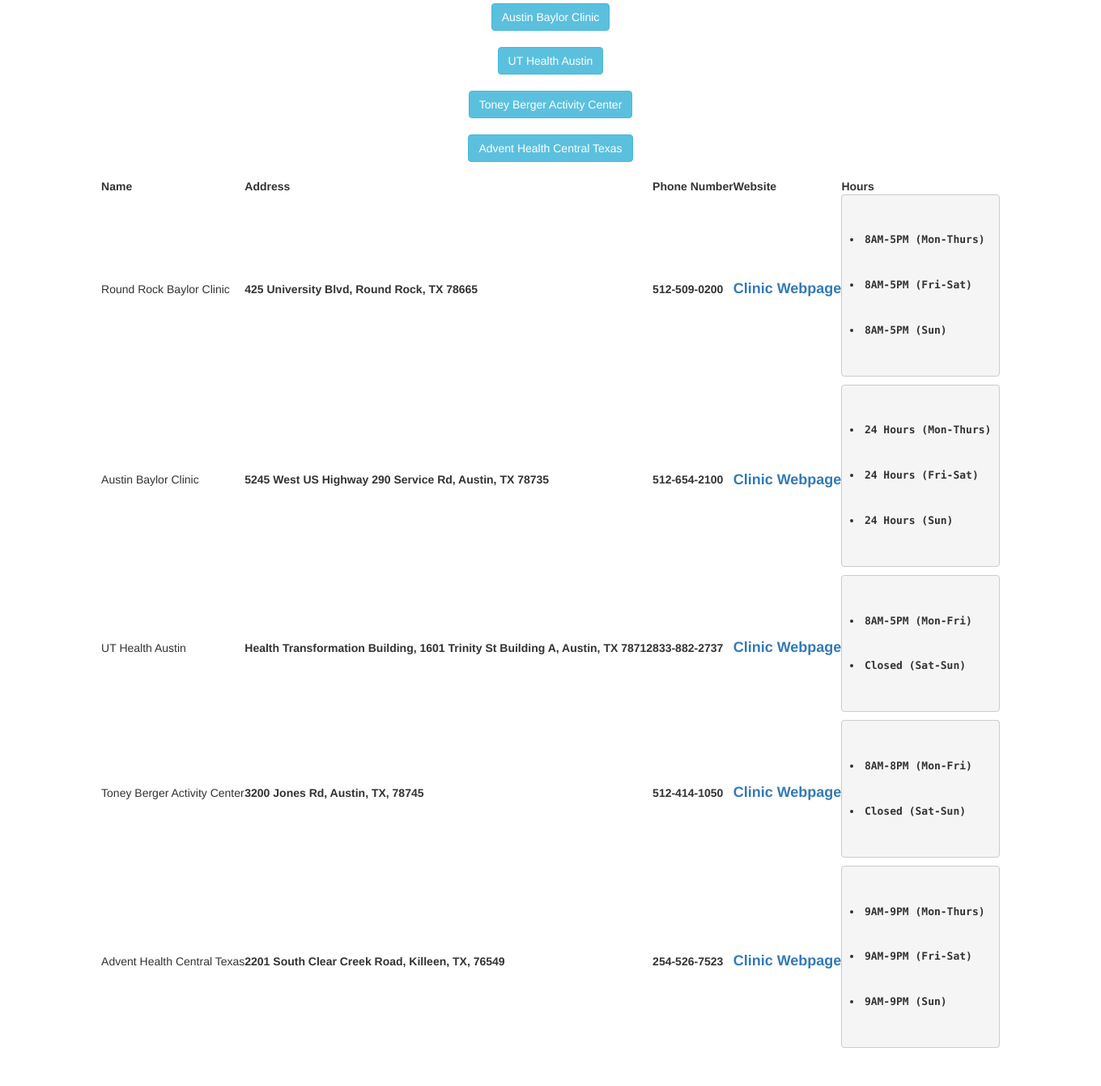
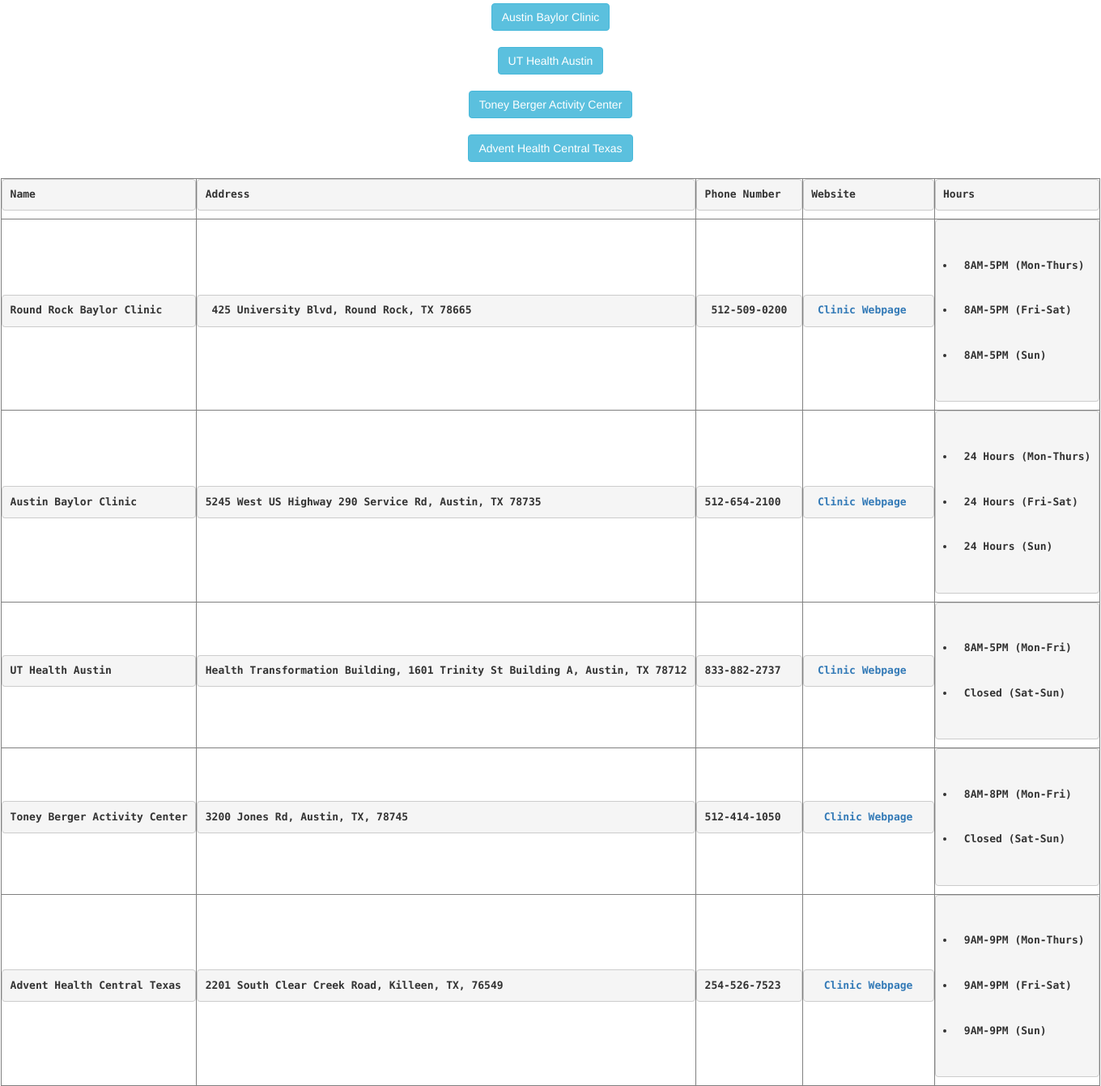
Before and after one commit to hmallidi/quarantine-fighter, a Flask app: page /healthcare in a window 1360 px wide. Shown: the part 172-1513 px from the top of the page at 81% size. Before the commit the page ends 1466 px from the top, so only its background shows below. Run offline with Flask 2, Linux system fonts and the light colour scheme; some libraries are stand-ins or nearby versions; some web fonts are replaced.

Commit message:
Added table, not sorting yet

```diff
--- a/templates/healthcare.html
+++ b/templates/healthcare.html
@@ -13,6 +13,7 @@
         <script src="https://maxcdn.bootstrapcdn.com/bootstrap/3.4.1/js/bootstrap.min.js"></script>
     </head>
     <body>
+
         <!-- Create the standard navigation bar across all pages -->
         <nav class = "navbar navbar-default">
             <div class="container">
@@ -49,178 +50,183 @@
         <center><h1> COVID-19 Testing Locations Currently Open: </center>
 
         <center>
+        <table id = "healthTable">
         <table class="searchable sortable">
+        <script src="sorttable.js"></script>
+        <table border=1 height = 25% width=25%>
+
             <thead>
             <tr>
-                <th>Name</th>
-                <th>Address</th>
-                <th>Phone Number</th>
-                <th>Website</th>
-                <th>Hours</th>
+                <th><pre>Name</pre></th>
+                <th><pre>Address</pre></th>
+                <th><pre>Phone Number</pre></th>
+                <th><pre>Website</pre></th>
+                <th><pre>Hours</pre></th>
             </tr>
             </thead>
             <tbody>
             <tr>
-            <td>Round Rock Baylor Clinic</td>
-            <th>425 University Blvd, Round Rock, TX 78665</th>
-            <th>512-509-0200</th>
-            <th>  <a href="https://www.bswhealth.com/locations/round-rock-425-university-clinic/?y_source=1_MTM0MTE2MzgtNzE1LWxvY2F0aW9uLndlYnNpdGU=" target="_blank"><font size = "+1"> Clinic Webpage</font></a>  </th>
+            <td> <pre><b>Round Rock Baylor Clinic </b></pre></td>
+            <th> <pre> 425 University Blvd, Round Rock, TX 78665 </pre></th>
+            <th> <pre> 512-509-0200 </pre></th>
+            <th>  <pre><a href="https://www.bswhealth.com/locations/round-rock-425-university-clinic/?y_source=1_MTM0MTE2MzgtNzE1LWxvY2F0aW9uLndlYnNpdGU=" target="_blank"><font size = "-1"> Clinic Webpage</font></a>   </pre></th>
             <th>
                 <pre>
-                    <li>8AM-5PM (Mon-Thurs)</li>
-                    <li>8AM-5PM (Fri-Sat)</li>
-                    <li>8AM-5PM (Sun)</li>
+                    <li> 8AM-5PM (Mon-Thurs)</li>
+                    <li> 8AM-5PM (Fri-Sat)</li>
+                    <li> 8AM-5PM (Sun)</li>
                 </pre>
             </th>
             </tr>
 
             <tr>
-            <td>Austin Baylor Clinic</td>
-            <th>5245 West US Highway 290 Service Rd, Austin, TX 78735</th>
-            <th>512-654-2100</th>
-            <th> <a href="https://www.bswhealth.com/locations/austin-medical-center/" target="_blank"><font size = "+1"> Clinic Webpage</font></a>  </th>
+            <td> <pre><b>Austin Baylor Clinic</b></pre></td>
+            <th> <pre>5245 West US Highway 290 Service Rd, Austin, TX 78735</pre></th>
+            <th> <pre>512-654-2100</pre></th>
+            <th> <pre><a href="https://www.bswhealth.com/locations/austin-medical-center/" target="_blank"><font size = "-1"> Clinic Webpage</font></a></pre>  </th>
             <th>
                 <pre>
-                    <li>24 Hours (Mon-Thurs)</li>
-                    <li>24 Hours (Fri-Sat)</li>
-                    <li>24 Hours (Sun)</li>
+                    <li> 24 Hours (Mon-Thurs)</li>
+                    <li> 24 Hours (Fri-Sat)</li>
+                    <li> 24 Hours (Sun)</li>
                 </pre>
             </th>
             </tr>
 
             <tr>
-            <td>UT Health Austin</td>
-            <th>Health Transformation Building, 1601 Trinity St Building A, Austin, TX 78712</th>
-            <th>833-882-2737</th>
-            <th> <a href="https://uthealthaustin.org/" target="_blank"><font size = "+1"> Clinic Webpage</font></a> </th>
+            <td> <pre><b>UT Health Austin</b></pre></td>
+            <th> <pre>Health Transformation Building, 1601 Trinity St Building A, Austin, TX 78712</pre></th>
+            <th> <pre>833-882-2737</pre></th>
+            <th> <pre><a href="https://uthealthaustin.org/" target="_blank"><font size = "-1"> Clinic Webpage</font></a> </pre></th>
             <th>
                 <pre>
-                    <li>8AM-5PM (Mon-Fri)</li>
-                    <li>Closed (Sat-Sun)</li>
+                    <li> 8AM-5PM (Mon-Fri)</li>
+                    <li> Closed (Sat-Sun)</li>
                 </pre>
             </th>
             </tr>
 
             <tr>
-            <td>Toney Berger Activity Center</td>
-            <th>3200 Jones Rd, Austin, TX, 78745</th>
-            <th>512-414-1050</th>
-            <th>  <a href="https://www.austinisd.org/construction-management/bond/bond-and-construction-projects/burger-athletic-complex" target="_blank"><font size = "+1"> Clinic Webpage</font></a> </th>
+            <td> <pre><b>Toney Berger Activity Center</pre></b></td>
+            <th> <pre>3200 Jones Rd, Austin, TX, 78745</pre></th>
+            <th> <pre>512-414-1050</pre></th>
+            <th> <pre> <a href="https://www.austinisd.org/construction-management/bond/bond-and-construction-projects/burger-athletic-complex" target="_blank"><font size = "-1"> Clinic Webpage</font></a> </pre></th>
             <th>
                 <pre>
-                    <li>8AM-8PM (Mon-Fri)</li>
-                    <li>Closed (Sat-Sun)</li>
+                    <li> 8AM-8PM (Mon-Fri)</li>
+                    <li> Closed (Sat-Sun)</li>
                 </pre>
             </th>
             </tr>
 
             <tr>
-            <td>Advent Health Central Texas</td>
-            <th>2201 South Clear Creek Road, Killeen, TX, 76549</th>
-            <th>254-526-7523</th>
-            <th>   <a href="https://www.adventhealth.com/hospital/adventhealth-central-texas" target="_blank"><font size = "+1"> Clinic Webpage </font></a> </th>
+            <td> <pre><b>Advent Health Central Texas</b></pre></td>
+            <th> <pre>2201 South Clear Creek Road, Killeen, TX, 76549</pre></th>
+            <th> <pre>254-526-7523</pre></th>
+            <th>  <pre> <a href="https://www.adventhealth.com/hospital/adventhealth-central-texas" target="_blank"><font size = "-1"> Clinic Webpage </font></a> </pre></th>
             <th>
                 <pre>
-                    <li>9AM-9PM (Mon-Thurs)</li>
-                    <li>9AM-9PM (Fri-Sat)</li>
-                    <li>9AM-9PM (Sun)</li>
+                    <li> 9AM-9PM (Mon-Thurs)</li>
+                    <li> 9AM-9PM (Fri-Sat)</li>
+                    <li> 9AM-9PM (Sun)</li>
                 </pre>
             </th>
             </tr>
         </center>
 
 
+
         <center>
             <!-- Information and images and stuff for 3 restaurants -->
-            <button type="button" class="btn btn-info" data-toggle="collapse" data-target="#RoundRockBaylor">Round Rock Baylor Clinic</button>
+            <button type="button" class="btn btn-info" data-toggle="collapse" data-target="#RoundRockBaylor"> Round Rock Baylor Clinic</button>
             <div class = "collapse" id="RoundRockBaylor">
             <div class="testcenter" id="RoundRockBaylor">
                 <img src="../static/img/RoundRockBaylor.jpg" alt="Round Rock Baylor Clinic" style="width:25%" style = "height:25%">
                 <!-- Round Rock Baylor Clinic -->
-                <h2>Round Rock Baylor Clinic</h2>
-                <h3>425 University Blvd, Round Rock, TX 78665</h3>
+                <h2> Round Rock Baylor Clinic</h2>
+                <h3> 425 University Blvd, Round Rock, TX 78665</h3>
                 <h3> Phone Number: 512-509-0200</h3>
                 <!--FIX CENTER ALIGNMENT:-->
                 <a href="https://www.bswhealth.com/locations/round-rock-425-university-clinic/?y_source=1_MTM0MTE2MzgtNzE1LWxvY2F0aW9uLndlYnNpdGU=" target="_blank"><font size = "+1"> Clinic Webpage</font></a>
                 <ul>
-                    <h3>Hours</h3>
-                    <li>8AM-5PM (Mon-Thurs)</li>
-                    <li>8AM-5PM (Fri-Sat)</li>
-                    <li>8AM-5PM (Sun)</li>
+                    <h3> Hours</h3>
+                    <li> 8AM-5PM (Mon-Thurs)</li>
+                    <li> 8AM-5PM (Fri-Sat)</li>
+                    <li> 8AM-5PM (Sun)</li>
                 </ul>
             </div>
             </div>
             <br></br>
 
 
-            <button type="button" class="btn btn-info" data-toggle="collapse" data-target="#AustinBaylor">Austin Baylor Clinic</button>
+            <button type="button" class="btn btn-info" data-toggle="collapse" data-target="#AustinBaylor"> Austin Baylor Clinic</button>
             <div class = "collapse" id="AustinBaylor">
             <div class="testcenter" id="AustinBaylor">
                 <img src="../static/img/AustinBaylor.jpg" alt="Austin Baylor Clinic" style="width:25%" style = "height:25%">
                 <!-- Austin  Baylor Clinic -->
-                <h2>Austin Baylor Clinic</h2>
-                <h3>5245 West US Highway 290 Service Rd, Austin, TX 78735</h3>
+                <h2> Austin Baylor Clinic</h2>
+                <h3> 5245 West US Highway 290 Service Rd, Austin, TX 78735</h3>
                 <h3> Phone Number: 512-654-2100</h3>
                 <a href="https://www.bswhealth.com/locations/austin-medical-center/" target="_blank"><font size = "+1"> Clinic Webpage</font></a>
                 <ul>
-                    <h3>Hours</h3>
-                    <li>24 Hours (Mon-Thurs)</li>
-                    <li>24 Hours (Fri-Sat)</li>
-                    <li>24 Hours (Sun)</li>
+                    <h3> Hours</h3>
+                    <li> 24 Hours (Mon-Thurs)</li>
+                    <li> 24 Hours (Fri-Sat)</li>
+                    <li> 24 Hours (Sun)</li>
                 </ul>
             </div>
             </div>
             <br></br>
 
-            <button type="button" class="btn btn-info" data-toggle="collapse" data-target="#UTHealth">UT Health Austin</button>
+            <button type="button" class="btn btn-info" data-toggle="collapse" data-target="#UTHealth"> UT Health Austin</button>
             <div class = "collapse" id="UTHealth">
             <div class="testcenter" id="UTHealth">
                 <img src="../static/img/UTHealth.jpg" alt="UT Health Austin" style="width:25%" style = "height:25%">
                 <!-- UT Health -->
-                <h2>UT Health Austin</h2>
-                <h3>Health Transformation Building, 1601 Trinity St Building A, Austin, TX 78712</h3>
+                <h2> UT Health Austin</h2>
+                <h3> Health Transformation Building, 1601 Trinity St Building A, Austin, TX 78712</h3>
                 <h3> Phone Number: 833-882-2737</h3>
                 <a href="https://uthealthaustin.org/" target="_blank"><font size = "+1"> Clinic Webpage</font></a>
                 <ul>
-                    <h3>Hours</h3>
-                    <li>8AM-5PM (Mon-Fri)</li>
-                    <li>Closed (Sat-Sun)</li>
+                    <h3> Hours</h3>
+                    <li> 8AM-5PM (Mon-Fri)</li>
+                    <li> Closed (Sat-Sun)</li>
                 </ul>
             </div>
             </div>
             <br></br>
 
-            <button type="button" class="btn btn-info" data-toggle="collapse" data-target="#TonyBerger">Toney Berger Activity Center</button>
+            <button type="button" class="btn btn-info" data-toggle="collapse" data-target="#TonyBerger"> Toney Berger Activity Center</button>
             <div class = "collapse" id="TonyBerger">
             <div class="testcenter" id="TonyBerger">
                 <img src="../static/img/TonyBerger.jpg" alt="Toney Berger Activity Center" style="width:25%" style = "height:25%">
                 <!-- Toney Berger Activity Center -->
-                <h2>Toney Berger Activity Center</h2>
-                <h3>3200 Jones Rd, Austin, TX, 78745</h3>
+                <h2> Toney Berger Activity Center</h2>
+                <h3> 3200 Jones Rd, Austin, TX, 78745</h3>
                 <h3> Phone Number: 512-414-1050</h3>
                 <a href="https://www.austinisd.org/construction-management/bond/bond-and-construction-projects/burger-athletic-complex" target="_blank"><font size = "+1"> Clinic Webpage</font></a>
                 <ul>
-                    <li>8AM-8PM (Mon-Fri)</li>
-                    <li>Closed (Sat-Sun)</li>
+                    <li> 8AM-8PM (Mon-Fri)</li>
+                    <li> Closed (Sat-Sun)</li>
                 </ul>
             </div>
             </div>
             <br></br>
 
-            <button type="button" class="btn btn-info" data-toggle="collapse" data-target="#AdventHealth">Advent Health Central Texas</button>
+            <button type="button" class="btn btn-info" data-toggle="collapse" data-target="#AdventHealth"> Advent Health Central Texas</button>
             <div class = "collapse" id="AdventHealth">
             <div class="testcenter" id="AdventHealth">
                 <img src="../static/img/AdventHealth.jpg" alt="Advent Health Central Texas" style="width:25%" style = "height:25%">
                 <!-- Advent Health-->
-                <h2>Advent Health Central Texas</h2>
-                <h3>2201 South Clear Creek Road, Killeen, TX, 76549</h3>
+                <h2> Advent Health Central Texas</h2>
+                <h3> 2201 South Clear Creek Road, Killeen, TX, 76549</h3>
                 <h3> Phone Number: 254-526-7523</h3>
                 <a href="https://www.adventhealth.com/hospital/adventhealth-central-texas" target="_blank"><font size = "+1"> Clinic Webpage </font></a>
                 <ul>
-                    <h3>Hours</h3>
-                    <li>9AM-9PM (Mon-Thurs)</li>
-                    <li>9AM-9PM (Fri-Sat)</li>
-                    <li>9AM-9PM (Sun)</li>
+                    <h3> Hours</h3>
+                    <li> 9AM-9PM (Mon-Thurs)</li>
+                    <li> 9AM-9PM (Fri-Sat)</li>
+                    <li> 9AM-9PM (Sun)</li>
                 </ul>
             </div>
             </div>
```
